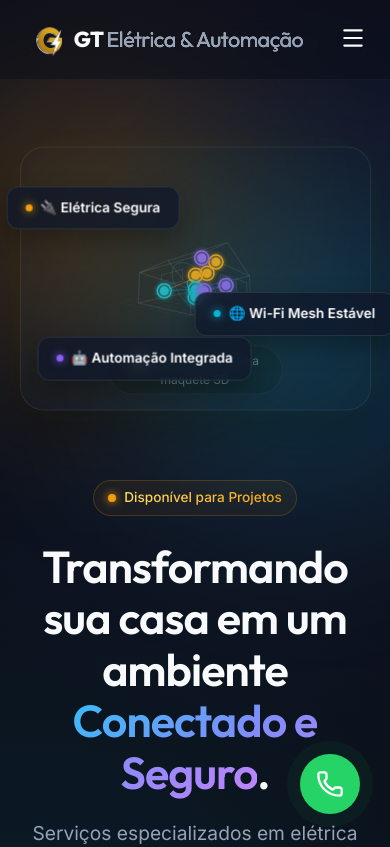
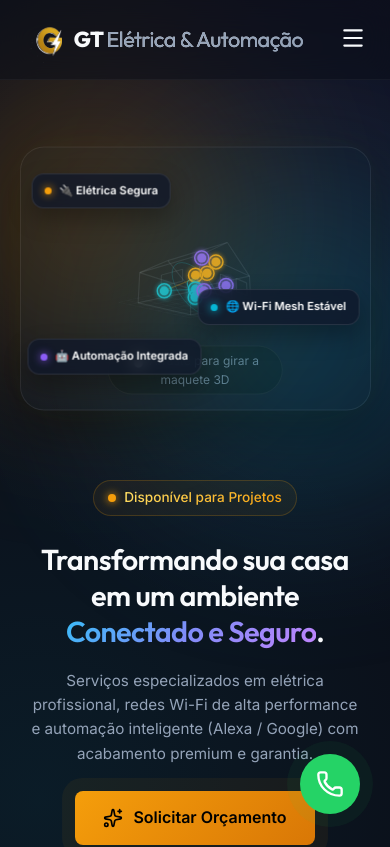
Before and after one commit to phellipecoelhoboy-lab/gt-eletro, a React (Vite) app: page / in a window 390 px wide. Shown: the top 847 px of the page. Built offline with nearby package versions, Linux system fonts and the light colour scheme.

Commit message:
fix mobile responsiveness, title font size, badges and menu layering

```diff
--- a/src/App.css
+++ b/src/App.css
@@ -5,7 +5,7 @@ header {
   left: 0;
   right: 0;
   height: 80px;
-  z-index: 100;
+  z-index: 1000;
   display: flex;
   justify-content: space-between;
   align-items: center;
@@ -1482,12 +1482,12 @@ footer {
   }
 
   .nav-links {
-    position: fixed;
+    position: absolute;
     top: 80px;
     left: 24px;
     right: 24px;
     border-radius: 16px;
-    background: rgba(19, 27, 46, 0.95);
+    background: rgba(11, 15, 25, 0.98);
     backdrop-filter: blur(20px);
     -webkit-backdrop-filter: blur(20px);
     border: 1px solid rgba(255, 255, 255, 0.08);
@@ -1523,4 +1523,42 @@ footer {
   .section-title {
     font-size: 2rem;
   }
-}
+
+  .hero-title {
+    font-size: 2.2rem;
+  }
+}
+
+@media (max-width: 480px) {
+  .hero-title {
+    font-size: 1.8rem;
+    padding: 0 10px;
+    line-height: 1.25;
+  }
+
+  .hero-description {
+    font-size: 0.95rem;
+    margin-bottom: 25px;
+    padding: 0 10px;
+  }
+
+  .floating-badge {
+    font-size: 0.7rem;
+    padding: 8px 12px;
+  }
+
+  .badge-1 {
+    left: 10px;
+    top: 10%;
+  }
+
+  .badge-2 {
+    right: 10px;
+    top: 54%;
+  }
+
+  .badge-3 {
+    left: 10px;
+    bottom: 12%;
+  }
+}
```
